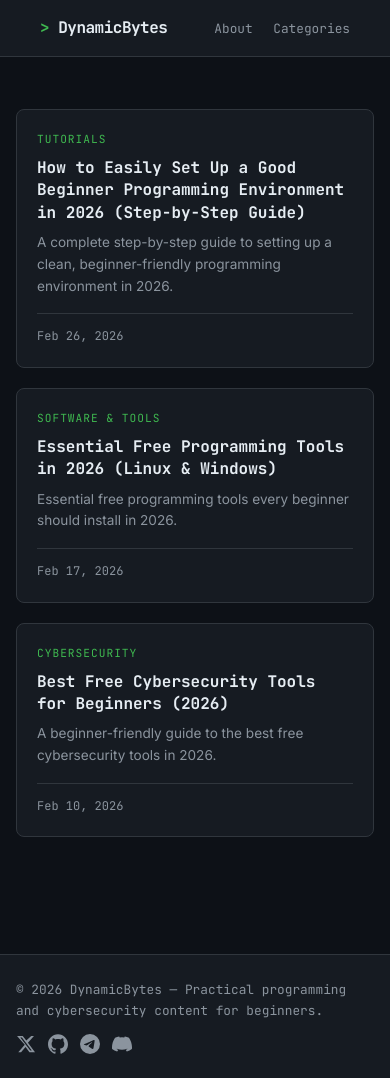
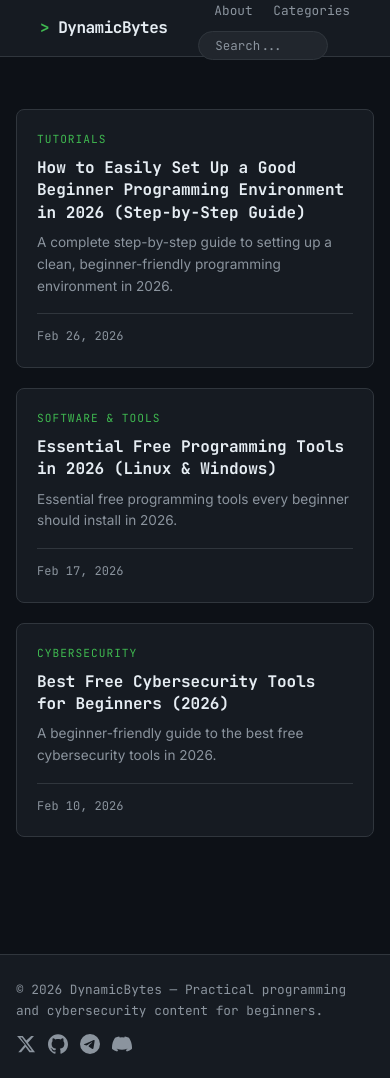
Before and after one commit to small-python/dynamicbytes-blog, a Jekyll site: the page built from index.md, in a window 390 px wide and 1078 px high. Built offline with Jekyll 4.4.1, drawn with Linux system fonts in a browser that asks for light colours; comment, search, counter and statistics services are not loaded.

Commit message:
Updated the default and stylesheet for search bar

```diff
--- a/_layouts/default.html
+++ b/_layouts/default.html
@@ -19,6 +19,12 @@
           {% assign node = site.pages | where: 'path', page | first %}
           <a class="page-link" href="{{ node.url | relative_url }}">{{ node.title }}</a>
         {% endfor %}
+
+        <!-- Search -->
+        <div class="search-wrapper">
+          <input type="text" id="search-input" class="search-input" placeholder="Search..." autocomplete="off">
+          <div class="search-results" id="search-results"></div>
+        </div>
       </nav>
     </div>
   </header>
@@ -58,5 +64,65 @@
     </div>
   </footer>
 
+  <!-- Lunr.js Search -->
+<script src="https://cdnjs.cloudflare.com/ajax/libs/lunr.js/2.3.9/lunr.min.js"></script>
+<script>
+  let searchIndex, searchData;
+
+  fetch('{{ "/search.json" | relative_url }}')
+    .then(res => res.json())
+    .then(data => {
+      searchData = data;
+      searchIndex = lunr(function() {
+        this.field('title', { boost: 10 });
+        this.field('excerpt');
+        this.field('categories', { boost: 5 });
+        this.ref('url');
+        data.forEach(post => this.add(post));
+      });
+    });
+
+  const input = document.getElementById('search-input');
+  const results = document.getElementById('search-results');
+
+  input.addEventListener('input', () => {
+    const query = input.value.trim();
+
+    if (query.length < 2) {
+      results.classList.remove('active');
+      results.innerHTML = '';
+      return;
+    }
+
+    try {
+      const hits = searchIndex.search(query + '*');
+      results.classList.add('active');
+
+      if (hits.length === 0) {
+        results.innerHTML = '<p class="search-no-results">No results found.</p>';
+        return;
+      }
+
+      results.innerHTML = hits.slice(0, 6).map(hit => {
+        const post = searchData.find(p => p.url === hit.ref);
+        return `
+          <a class="search-result-item" href="${post.url}">
+            <div class="search-result-title">${post.title}</div>
+            <div class="search-result-excerpt">${post.excerpt}</div>
+          </a>`;
+      }).join('');
+
+    } catch(e) {
+      results.innerHTML = '<p class="search-no-results">No results found.</p>';
+    }
+  });
+
+  // Close results when clicking outside
+  document.addEventListener('click', e => {
+    if (!e.target.closest('.search-wrapper')) {
+      results.classList.remove('active');
+    }
+  });
+</script>
 </body>
 </html>
--- a/assets/css/style.scss
+++ b/assets/css/style.scss
@@ -570,6 +570,89 @@
   font-weight: 600;
 }
 
+/* ── Search ── */
+.search-wrapper {
+  position: relative;
+  margin-left: 1.5rem;
+}
+
+.search-input {
+  background: var(--surface-2);
+  border: 1px solid var(--border);
+  border-radius: 20px;
+  padding: 0.3rem 1rem;
+  font-family: 'JetBrains Mono', monospace;
+  font-size: 0.78rem;
+  color: var(--text);
+  width: 180px;
+  transition: border-color 0.2s, width 0.3s;
+  outline: none;
+}
+
+.search-input:focus {
+  border-color: var(--accent);
+  width: 240px;
+}
+
+.search-input::placeholder { color: var(--text-muted); }
+
+.search-results {
+  position: absolute;
+  top: calc(100% + 0.5rem);
+  right: 0;
+  width: 320px;
+  background: var(--surface);
+  border: 1px solid var(--border);
+  border-radius: var(--radius);
+  z-index: 1000;
+  display: none;
+  max-height: 400px;
+  overflow-y: auto;
+}
+
+.search-results.active { display: block; }
+
+.search-result-item {
+  padding: 0.75rem 1rem;
+  border-bottom: 1px solid var(--border);
+  text-decoration: none;
+  display: block;
+  transition: background 0.2s;
+}
+
+.search-result-item:last-child { border-bottom: none; }
+
+.search-result-item:hover { background: var(--surface-2); }
+
+.search-result-title {
+  font-family: 'JetBrains Mono', monospace;
+  font-size: 0.85rem;
+  color: var(--text);
+  margin-bottom: 0.25rem;
+}
+
+.search-result-excerpt {
+  font-size: 0.78rem;
+  color: var(--text-muted);
+  line-height: 1.4;
+}
+
+.search-no-results {
+  padding: 1rem;
+  font-family: 'JetBrains Mono', monospace;
+  font-size: 0.82rem;
+  color: var(--text-muted);
+  text-align: center;
+}
+
+/* Mobile search */
+@media (max-width: 600px) {
+  .search-wrapper { margin-left: 0; margin-top: 0.5rem; }
+  .search-input { width: 130px; }
+  .search-input:focus { width: 160px; }
+  .search-results { width: 260px; right: 0; }
+}
+
 /* ── Responsive — Tablet ── */
 @media (min-width: 601px) and (max-width: 900px) {
   .post-grid { grid-template-columns: repeat(2, 1fr); }
--- /dev/null
+++ b/search.json
@@ -0,0 +1,13 @@
+---
+layout: none
+---
+[
+  {% for post in site.posts %}
+    {
+      "title": {{ post.title | jsonify }},
+      "url": {{ post.url | relative_url | jsonify }},
+      "excerpt": {{ post.excerpt | strip_html | truncatewords: 30 | jsonify }},
+      "categories": {{ post.categories | join: ', ' | jsonify }}
+    }{% unless forloop.last %},{% endunless %}
+  {% endfor %}
+]
```
Also changed, not shown: .obsidian/workspace.json.
